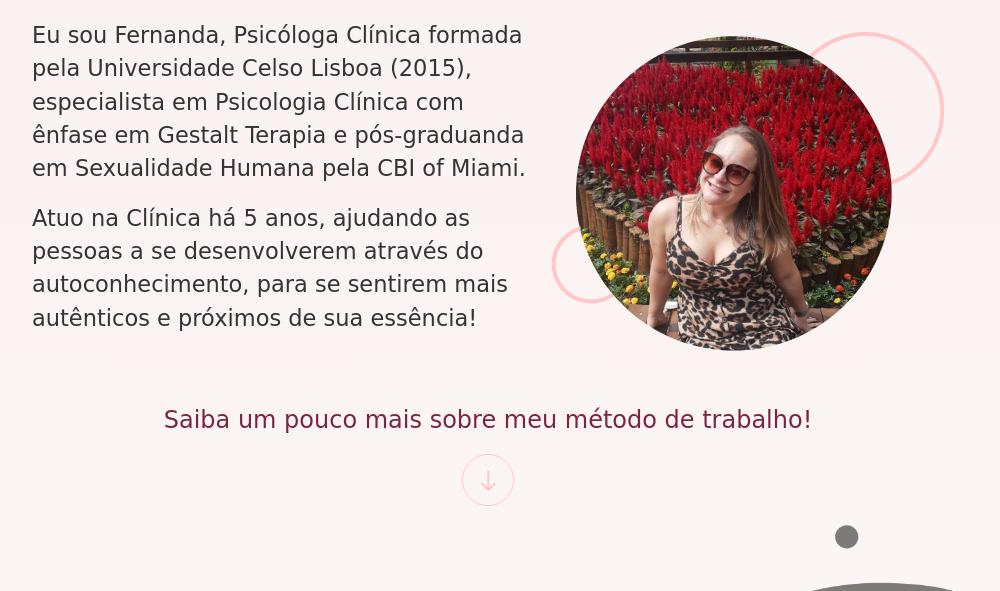
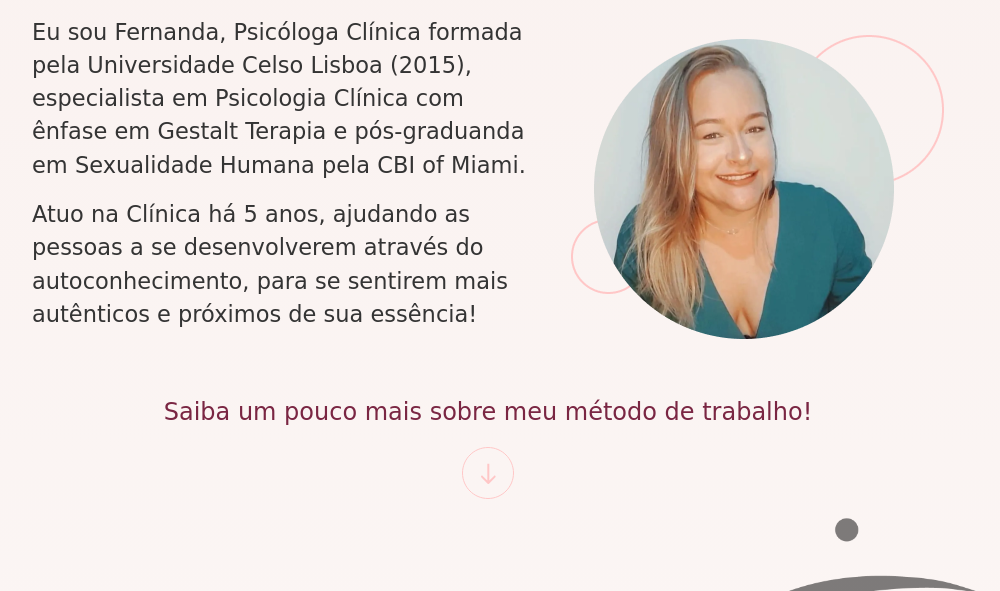
Before and after one commit to aureliocampos/psifernandalopes, a PHP site: page / in a window 1280 px wide. Shown: the part 111-702 px from the top of the page, without its empty margins (152-1152 px from the left). Run offline with PHP 8.4, Linux system fonts and the light colour scheme; some web fonts are replaced.

Commit message:
feat: Trocando foto de perfil e atualizando cards de serviço

```diff
--- a/assets/css/main.css
+++ b/assets/css/main.css
@@ -92,7 +92,7 @@ body {
   border-radius: 2em;
 }
 .card-service__title {
-  font: bold 1em / 148% var(--secondary-font);
+  font: bold 1.125em / 148% var(--secondary-font);
   color: var(--white);
   text-align: center;
   text-transform: uppercase;
--- a/index.html
+++ b/index.html
@@ -136,7 +136,7 @@
         <p class="paragraph">Atuo na Clínica há 5 anos, ajudando as pessoas a se desenvolverem através do autoconhecimento, para se sentirem mais autênticos e próximos de sua essência!</p>
       </div>
       <figure class="person__figure">
-        <img src="https://fernandalopes.psc.br/assets/images/psi-fernanda-lopes.png" width="380" height="310" alt="Foto da Psicóloga Fernanda, em um campo de flores vermelhas." class="person__image">
+        <img src="https://fernandalopes.psc.br/assets/images/psi-fernanda-lopes.webp" width="380" height="31 0" alt="Foto da Psicóloga Fernanda" class="person__image">
       </figure>
     </section>
     <section class="section__container section-cta">
@@ -151,16 +151,16 @@
           <figure class="card-service__background">
             <img src="https://fernandalopes.psc.br/assets/images/slice-folha.png" width="582" height="600" alt="Ícone de uma folha flutuando" class="background-image">
           </figure>
-          <h2 class="card-service__title">Modalidades de atendimento <br> on-line e presencial</h2>
-          <p class="card-service__text">Mesmo em tempos de pandemia, não devemos descuidar da saúde mental.      Atualmente atendo nas duas modalidades, presencial ou on-line. Ambos possuem a mesma eficácia.</p>
+          <h2 class="card-service__title">Gestalt Terapia</h2>
+          <p class="card-service__text">A gestalt terapia acredita no potencial humano, na mudança e no crescimento e enxerga a vida como um processo, em constante movimento, fluido, que se atualiza sempre.
+          </p>
         </div>
         <div class="card-service">
           <figure class="card-service__background">
             <img src="https://fernandalopes.psc.br/assets/images/slice-folha.png" width="582" height="600" alt="Ícone de uma folha flutuando" class="background-image">
           </figure>
-          <h2 class="card-service__title">Gestalt Terapia</h2>
-          <p class="card-service__text">A gestalt terapia acredita no potencial humano, na mudança e no crescimento e enxerga a vida como um processo, em constante movimento, fluido, que se atualiza sempre.
-          </p>
+          <h2 class="card-service__title">Modalidades de atendimento <br> on-line e presencial</h2>
+          <p class="card-service__text">Mesmo em tempos de pandemia, não devemos descuidar da saúde mental.      Atualmente atendo nas duas modalidades, presencial ou on-line. Ambos possuem a mesma eficácia.</p>
         </div>
       </div>
       <a href="https://api.whatsapp.com/send?phone=5521991462911" target="_blank" rel="noopener noreferrer" class="button-cta">Agendar uma consulta
```
Also changed, not shown: assets/images/old_psi-fernanda-lopes.png (renamed from assets/images/psi-fernanda-lopes.png), assets/images/psi-fernanda-lopes.webp (added).
